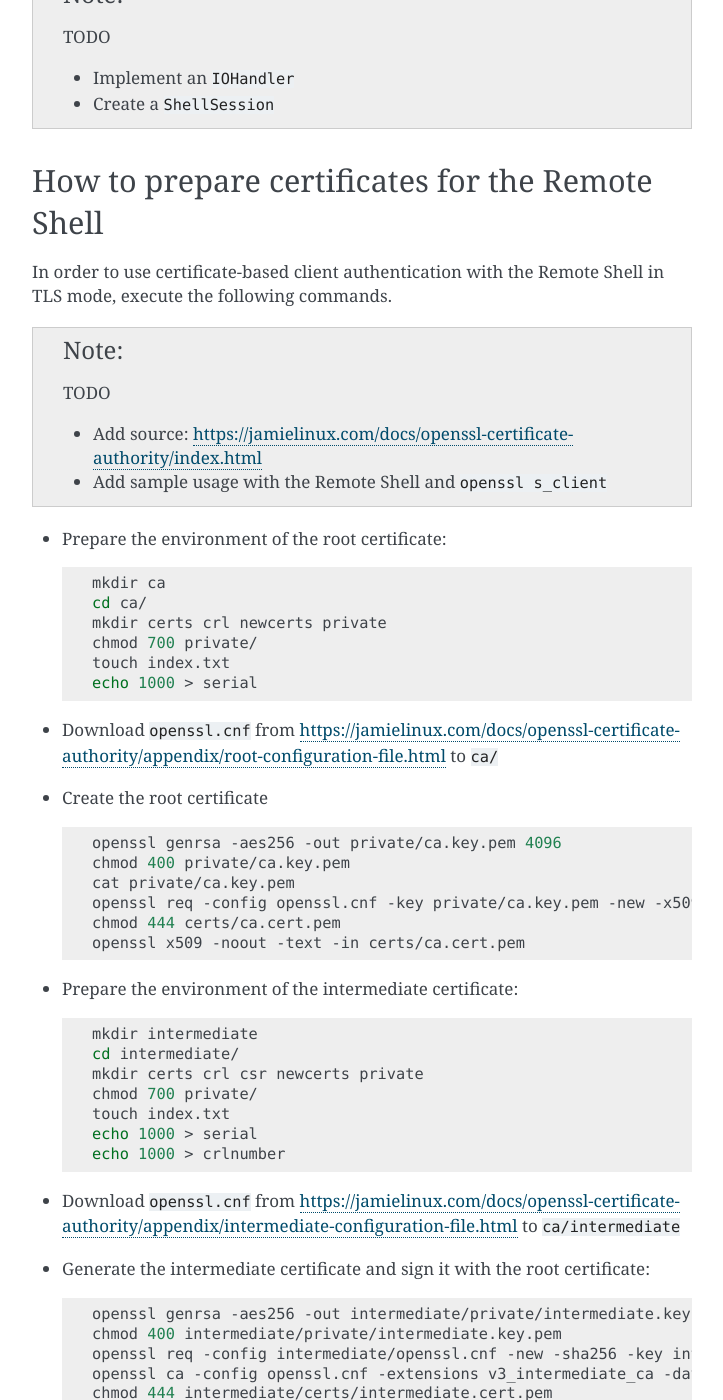
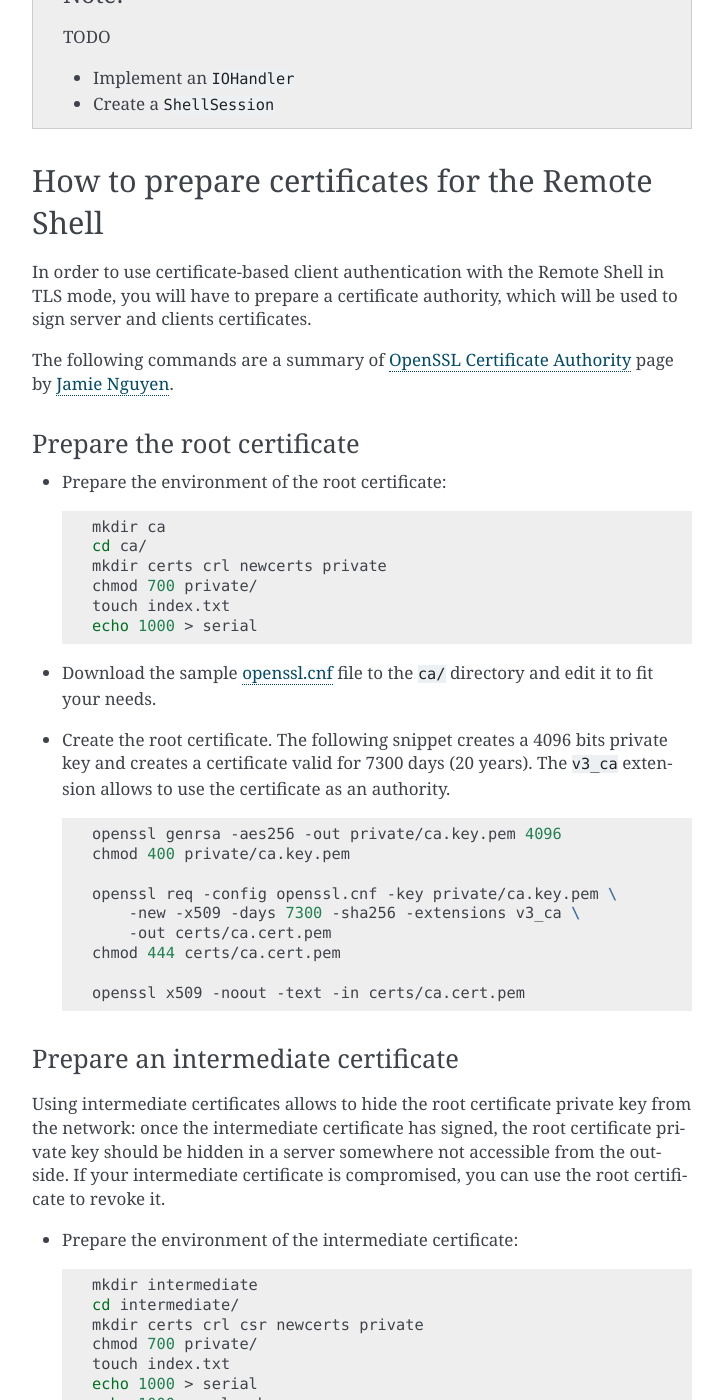
Before and after one commit to tcalmant/ipopo, a Sphinx documentation site: the page built from docs/refcards/shell.rst, in a window 1280 px wide and 1400 px high, scrolled down 2726 px. Shown: the whole window, without its empty margins (388-1111 px from the left). Built offline with Sphinx 7.4.7, drawn with Linux system fonts in a browser that asks for light colours; pages that are not in the unit, such as notebooks, are missing from menus; some of the changed text lies outside the part shown.

Commit message:
Better formatting of the TLS certificate documentation

```diff
--- a/docs/refcards/shell.rst
+++ b/docs/refcards/shell.rst
@@ -123,13 +123,15 @@ How to prepare certificates for the Remote Shell
 ================================================
 
 In order to use certificate-based client authentication with the Remote Shell
-in TLS mode, execute the following commands.
+in TLS mode, you will have to prepare a certificate authority, which will be
+used to sign server and clients certificates.
 
-.. note:: TODO
+The following commands are a summary of
+`OpenSSL Certificate Authority <https://jamielinux.com/docs/openssl-certificate-authority/index.html>`_
+page by `Jamie Nguyen <https://jamielinux.com/>`_.
 
-    * Add source: https://jamielinux.com/docs/openssl-certificate-authority/index.html
-    * Add sample usage with the Remote Shell and ``openssl s_client``
-
+Prepare the root certificate
+----------------------------
 
 * Prepare the environment of the root certificate:
 
@@ -142,18 +144,34 @@ in TLS mode, execute the following commands.
     touch index.txt
     echo 1000 > serial
 
-* Download ``openssl.cnf`` from https://jamielinux.com/docs/openssl-certificate-authority/appendix/root-configuration-file.html to ``ca/``
+* Download the sample `openssl.cnf <https://jamielinux.com/docs/openssl-certificate-authority/appendix/root-configuration-file.html>`_
+  file to the ``ca/`` directory and edit it to fit your needs.
 
-* Create the root certificate
+* Create the root certificate. The following snippet creates a 4096 bits
+  private key and creates a certificate valid for 7300 days (20 years).
+  The ``v3_ca`` extension allows to use the certificate as an authority.
 
   .. code-block:: bash
 
     openssl genrsa -aes256 -out private/ca.key.pem 4096
     chmod 400 private/ca.key.pem
-    cat private/ca.key.pem
-    openssl req -config openssl.cnf -key private/ca.key.pem -new -x509 -days 7300 -sha256 -extensions v3_ca -out certs/ca.cert.pem
+
+    openssl req -config openssl.cnf -key private/ca.key.pem \
+        -new -x509 -days 7300 -sha256 -extensions v3_ca \
+        -out certs/ca.cert.pem
     chmod 444 certs/ca.cert.pem
+
     openssl x509 -noout -text -in certs/ca.cert.pem
+
+Prepare an intermediate certificate
+-----------------------------------
+
+Using intermediate certificates allows to hide the root certificate private
+key from the network: once the intermediate certificate has signed, the root
+certificate private key should be hidden in a server somewhere not accessible
+from the outside.
+If your intermediate certificate is compromised, you can use the root
+certificate to revoke it.
 
 * Prepare the environment of the intermediate certificate:
 
@@ -167,47 +185,141 @@ in TLS mode, execute the following commands.
     echo 1000 > serial
     echo 1000 > crlnumber
 
-* Download ``openssl.cnf`` from https://jamielinux.com/docs/openssl-certificate-authority/appendix/intermediate-configuration-file.html to ``ca/intermediate``
-* Generate the intermediate certificate and sign it with the root certificate:
+* Download the sample `intermediate/openssl.cnf <https://jamielinux.com/docs/openssl-certificate-authority/appendix/intermediate-configuration-file.html>`_
+  file to the ``ca/intermediate`` folder and edit it to your needs.
+
+* Generate the intermediate certificate and sign it with the root certificate.
+  The ``v3_intermediate_ca`` extension allows to use the certificate as an
+  intermediate authority.
+  Intermediate certificates are valid less time than the root certificate.
+  Here we consider a validity of 10 years.
 
   .. code-block:: bash
 
     openssl genrsa -aes256 -out intermediate/private/intermediate.key.pem 4096
     chmod 400 intermediate/private/intermediate.key.pem
-    openssl req -config intermediate/openssl.cnf -new -sha256 -key intermediate/private/intermediate.key.pem -out intermediate/csr/intermediate.csr.pem
-    openssl ca -config openssl.cnf -extensions v3_intermediate_ca -days 3650 -notext -md sha256 -in intermediate/csr/intermediate.csr.pem -out intermediate/certs/intermediate.cert.pem
+
+    openssl req -config intermediate/openssl.cnf \
+        -new -sha256 -key intermediate/private/intermediate.key.pem \
+        -out intermediate/csr/intermediate.csr.pem
+
+    openssl ca -config openssl.cnf -extensions v3_intermediate_ca \
+        -days 3650 -notext -md sha256 \
+        -in intermediate/csr/intermediate.csr.pem \
+        -out intermediate/certs/intermediate.cert.pem
     chmod 444 intermediate/certs/intermediate.cert.pem
+
     openssl x509 -noout -text -in intermediate/certs/intermediate.cert.pem
-    openssl verify -CAfile certs/ca.cert.pem intermediate/certs/intermediate.cert.pem
 
-* Generate the Certificate Authority chain:
+    openssl verify -CAfile certs/ca.cert.pem \
+        intermediate/certs/intermediate.cert.pem
+
+* Generate the Certificate Authority chain file. This is simply the bottom
+  list of certificates of your authority:
 
   .. code-block:: bash
 
-    cat intermediate/certs/intermediate.cert.pem certs/ca.cert.pem > intermediate/certs/ca-chain.cert.pem
+    cat intermediate/certs/intermediate.cert.pem certs/ca.cert.pem \
+        > intermediate/certs/ca-chain.cert.pem
+
     chmod 444 intermediate/certs/ca-chain.cert.pem
 
-* Generate the server certificate and sign it with the intermediate certificate:
+Prepare the server certificate
+------------------------------
 
-  .. code-block:: bash
+The steps to generate the certificate is simple. For simplicity, we consider
+we are in the same folder hierarchy as before.
 
-    openssl genrsa -aes256 -out intermediate/private/server.key.pem 2048
-    openssl genrsa -out intermediate/private/server.key.pem 2048
-    chmod 400 intermediate/private/server.key.pem
-    openssl req -config intermediate/openssl.cnf -key intermediate/private/server.key.pem -new -sha256 -out intermediate/csr/server.csr.pem
-    openssl ca -config intermediate/openssl.cnf -extensions server_cert -days 375 -notext -md sha256 -in intermediate/csr/server.csr.pem -out intermediate/certs/server.cert.pem
-    chmod 444 intermediate/certs/server.cert.pem
-    openssl x509 -noout -text -in intermediate/certs/server.cert.pem
-    openssl verify -CAfile intermediate/certs/ca-chain.cert.pem intermediate/certs/server.cert.pem
+This certificate must has a validity period shorter than the intermediate
+certificate.
 
-* Generate a client certificate and sign it with the intermediate certificate:
+#. Generate a server private key. This can be done on any machine:
 
-  .. code-block:: bash
+   .. code-block:: bash
 
-    openssl genrsa -out intermediate/private/client1.key.pem 2048
-    chmod 400 intermediate/private/client1.key.pem
-    openssl req -config intermediate/openssl.cnf -key intermediate/private/client1.key.pem -new -sha256 -out intermediate/csr/client1.csr.pem
-    openssl ca -config intermediate/openssl.cnf -extensions usr_cert -days 375 -notext -md sha256 -in intermediate/csr/client1.csr.pem -out intermediate/certs/client1.cert.pem
-    chmod 444 intermediate/certs/client1.cert.pem
-    openssl x509 -noout -text -in intermediate/certs/client1.cert.pem
-    openssl verify -CAfile intermediate/certs/ca-chain.cert.pem intermediate/certs/client1.cert.pem
+      openssl genrsa -aes256 -out intermediate/private/server.key.pem 2048
+      openssl genrsa -out intermediate/private/server.key.pem 2048
+      chmod 400 intermediate/private/server.key.pem
+
+#. Prepare a certificate signing request
+
+   .. code-block:: bash
+
+      openssl req -config intermediate/openssl.cnf \
+          -key intermediate/private/server.key.pem -new -sha256 \
+          -out intermediate/csr/server.csr.pem
+
+#. Sign the certificate with the intermediate certificate. The ``server_cert``
+   extension indicates a server certificate which can't sign other ones.
+
+   .. code-block:: bash
+
+      openssl ca -config intermediate/openssl.cnf -extensions server_cert \
+          -days 375 -notext -md sha256 \
+          -in intermediate/csr/server.csr.pem \
+          -out intermediate/certs/server.cert.pem
+      chmod 444 intermediate/certs/server.cert.pem
+
+      openssl x509 -noout -text -in intermediate/certs/server.cert.pem
+
+      openssl verify -CAfile intermediate/certs/ca-chain.cert.pem \
+          intermediate/certs/server.cert.pem
+
+Prepare a client certificate
+----------------------------
+
+The steps to generate the client certificates are the same as for the server.
+
+#. Generate a client private key. This can be done on any machine:
+
+   .. code-block:: bash
+
+      openssl genrsa -out intermediate/private/client1.key.pem 2048
+      chmod 400 intermediate/private/client1.key.pem
+
+#. Prepare a certificate signing request
+
+   .. code-block:: bash
+
+      openssl req -config intermediate/openssl.cnf \
+          -key intermediate/private/client1.key.pem -new -sha256 \
+          -out intermediate/csr/client1.csr.pem
+
+#. Sign the certificate with the intermediate certificate. The ``usr_cert``
+   extension indicates this is a client certificate, which cannot be used to
+   sign other certificates.
+
+   .. code-block:: bash
+
+      openssl ca -config intermediate/openssl.cnf -extensions usr_cert \
+          -days 375 -notext -md sha256 \
+          -in intermediate/csr/client1.csr.pem \
+          -out intermediate/certs/client1.cert.pem
+      chmod 444 intermediate/certs/client1.cert.pem
+
+      openssl x509 -noout -text -in intermediate/certs/client1.cert.pem
+
+      openssl verify -CAfile intermediate/certs/ca-chain.cert.pem \
+          intermediate/certs/client1.cert.pem
+
+
+Connect a TLS Remote Shell
+==========================
+
+To connect a basic remote shell, you can use ``netcat``, which is available
+for nearly all operating systems and all architectures.
+
+To connect a TLS remote shell, you should use the OpenSSL client: ``s_client``.
+It is necessary to indicate the client certificate in order to be accepted by
+the server.
+It is also recommended to indicate the authority chain to ensure that the
+server is not a rogue one.
+
+Here is a sample command line to connect a TLS remote shell on the local host,
+listening on port 9001.
+
+.. code-block:: bash
+
+    openssl s_client -connect localhost:9001 \
+        -cert client1.cert.pem -key client1.key.pem \
+        -CAfile ca-chain.cert.pem
```
